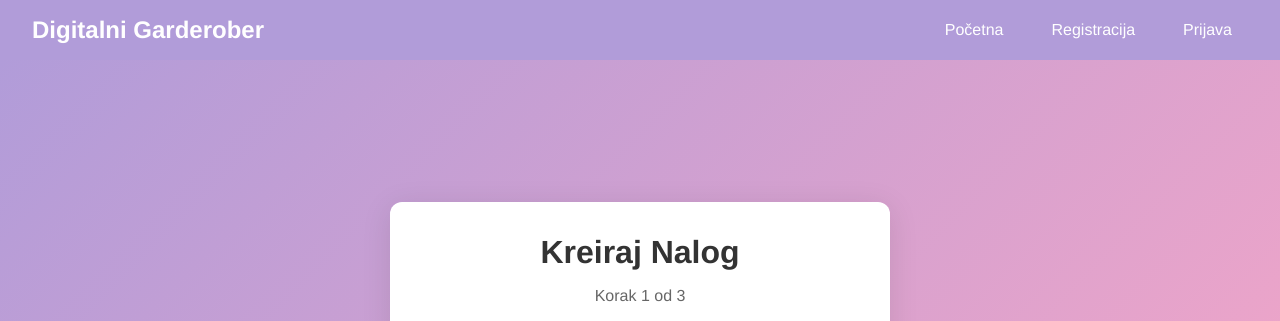
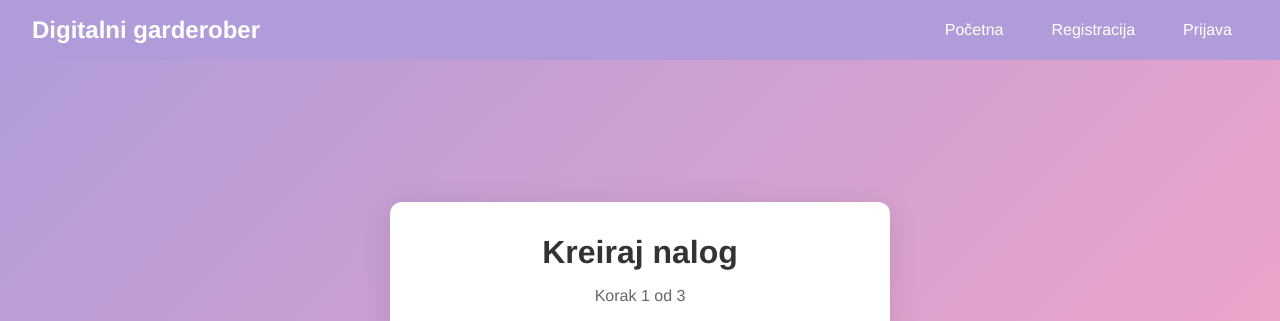
Before and after one commit to elab-development/internet-tehnologije-2024-projekat-digitalnigarderober_2020_0192, a React (Create React App) app in the folder domaci2/: page /register in a window 1280 px wide. Shown: the top 321 px of the page. Built offline with nearby package versions, Linux system fonts and the light colour scheme.

Commit message:
testiranje

```diff
--- a/domaci2/src/Komponente/HomePage.jsx
+++ b/domaci2/src/Komponente/HomePage.jsx
@@ -46,7 +46,7 @@ const HomePage = () => {
                   <div className="item-info">
                     <h3 className="item-name">Komad #{i + 1}</h3>
                     <p className="item-description">Ekskluzivan modni komad, savršen za posebne prilike</p>
-                    <button className="item-cta-button">Detalji</button>
+
                   </div>
                 </div>
               ))
--- a/domaci2/src/Komponente/LoginForm.jsx
+++ b/domaci2/src/Komponente/LoginForm.jsx
@@ -33,7 +33,7 @@ const LoginForm = () => {
 
     try {
       const response = await axios.post('http://127.0.0.1:8000/api/login', formData);
-      const { access_token, user } = response.data; // Pretpostavljamo da API vraća token i podatke o korisniku
+      const { access_token, user } = response.data;
 
       sessionStorage.setItem('token', access_token); // Čuvanje tokena
       setUser(user); // Ažuriranje korisnika u globalnom stanju
--- a/domaci2/src/Komponente/Navbar.jsx
+++ b/domaci2/src/Komponente/Navbar.jsx
@@ -33,7 +33,7 @@ const Navbar = () => {
   return (
     <nav className="navbar">
       <div className="navbar-brand">
-        <Link to="/">Digitalni Garderober</Link>
+        <Link to="/">Digitalni garderober</Link>
       </div>
       <ul className="navbar-links">
         <li>
@@ -49,11 +49,17 @@ const Navbar = () => {
             </li>
           </>
         ) : (
-          <li>
+          <>
+            <li>
+              <Link to="/mojgarderober">Moj garderober</Link>
+            </li>
+            <li>
             <button onClick={handleLogout} className="logout-button">
               Odjava
             </button>
-          </li>
+            </li>
+          </>
+
         )}
       </ul>
     </nav>
--- a/domaci2/src/Komponente/RegisterForm.jsx
+++ b/domaci2/src/Komponente/RegisterForm.jsx
@@ -3,8 +3,10 @@ import axios from 'axios';
 import InputField from './InputField';
 import PrimaryButton from './PrimaryButton';
 import './RegisterForm.css';
+import { useNavigate } from 'react-router-dom';
 
 const RegisterForm = () => {
+  let navigate = useNavigate();
   const [currentStep, setCurrentStep] = useState(1);
   const [formData, setFormData] = useState({
     ime: '',
@@ -74,7 +76,8 @@ const RegisterForm = () => {
 
     try {
       const response = await axios.post('http://127.0.0.1:8000/api/register', formData);
-      setSuccessMessage('Registracija uspješna! Dobro došli.');
+      alert('Registracija uspešna! Dobro došli.');
+      navigate('/login')
       setLoading(false);
     } catch (error) {
       setLoading(false);
@@ -89,7 +92,7 @@ const RegisterForm = () => {
   return (
     <div className="form-container">
       <div className="form-wrapper">
-        <h2 className="form-title">Kreiraj Nalog</h2>
+        <h2 className="form-title">Kreiraj nalog</h2>
         <p className="form-subtitle">Korak {currentStep} od {totalSteps}</p>
 
         <div className="progress-bar">
```
